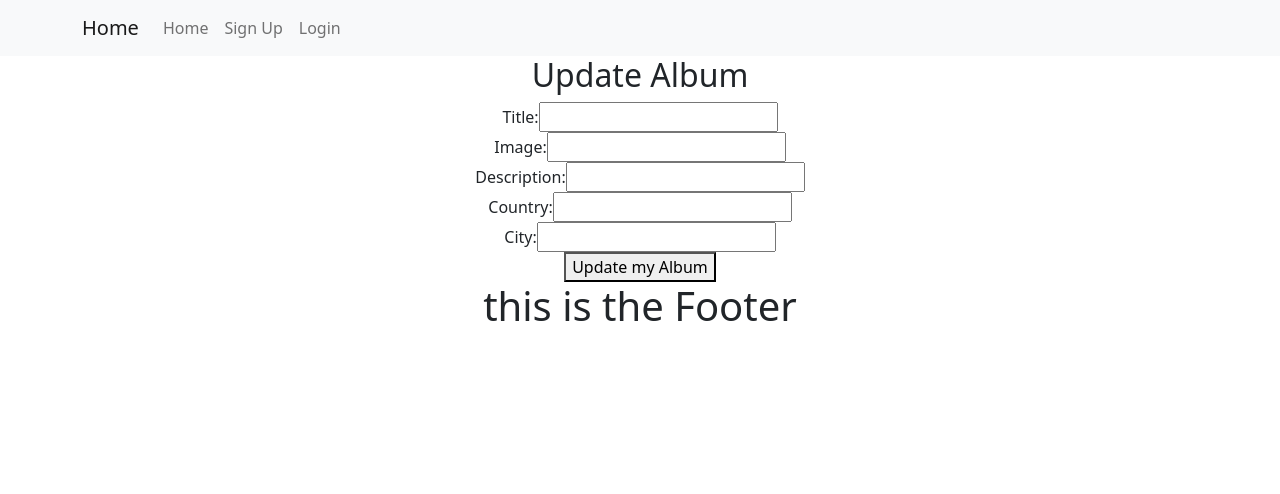
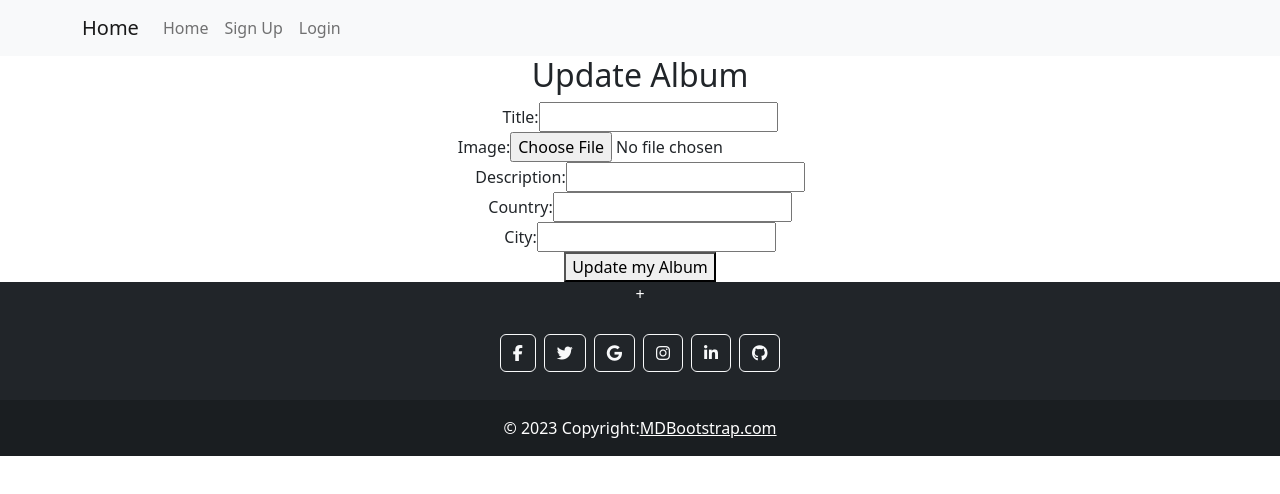
Before and after one commit to Travel-socialmedia-project/travel-frontend, a React (Create React App) app in the folder travelfront/: page /updatealbum/1 in a window 1280 px wide. Shown: the top 494 px of the page. Built offline with nearby package versions, Linux system fonts and the light colour scheme; no server answers.

Commit message:
Co-authored-by: andrehcarvalho6 <andrehcarvalho6@users.noreply.github.com>

```diff
--- a/travelfront/package.json
+++ b/travelfront/package.json
@@ -3,6 +3,7 @@
   "version": "0.1.0",
   "private": true,
   "dependencies": {
+    "@fortawesome/fontawesome-free": "^6.4.0",
     "@testing-library/jest-dom": "^5.16.5",
     "@testing-library/react": "^13.4.0",
     "@testing-library/user-event": "^13.5.0",
--- a/travelfront/src/Pages/AlbumsList.js
+++ b/travelfront/src/Pages/AlbumsList.js
@@ -2,6 +2,9 @@ import { useState, useEffect } from "react";
 import axios from 'axios';
 import AddAlbum from "../components/AddAlbum";
 import { Link } from "react-router-dom";
+//
+import { Card, Button } from 'react-bootstrap';
+import Placeholder from 'react-bootstrap/Placeholder';
 
 function AlbumList(){
 
@@ -23,37 +26,70 @@ function AlbumList(){
 
 
 
+//   return (
+//     <div>
+
+//       <h1>Album list</h1>
+//       <AddAlbum refreshAlbums={getAllAlbums} />
+//       <div>
+//         {albums.map((album) => (
+//           <div key={album._id} {...album}>
+//             <img src={album.image} alt={album.title} />
+//             <p>{album.title}</p>
+//             <p>{album.country}</p>
+//             <p>{album.user.name}</p>
+//             {console.log(album.image)}
+//             <Link to={`/albums/${album._id}`} ><button>Details</button></Link>
+//           </div>
+
+//         ))}
+//       </div>
+//     </div>
+//   );
+// }
+
+// export default AlbumList;
+
+
+
+
   return (
     <div>
-
       <h1>Album list</h1>
       <AddAlbum refreshAlbums={getAllAlbums} />
-      <div>
+      <div className="d-flex justify-content-around flex-wrap">
         {albums.map((album) => (
-          <div key={album._id} {...album}>
-            <p>{album.title}</p>
-            <img src={album.image} alt={album.title} />
-            <p>{album.country}</p>
-            <p>{album.user.name}</p>
-            {console.log(album.image)}
-            <Link to={`/albums/${album._id}`} ><button>Details</button></Link>
-          </div>
-
+          <Card key={album._id} style={{ width: '18rem' }}>
+            <Card.Img variant="top" src={album.image} alt={album.title} />
+            <Card.Body>
+              <Card.Title>{album.title}</Card.Title>
+              <Card.Text>
+                {album.country} - {album.user.name}
+              </Card.Text>
+              <Button variant="primary" as={Link} to={`/albums/${album._id}`}>
+                Details
+              </Button>
+            </Card.Body>
+          </Card>
         ))}
+        {!albums.length && (
+          <Card style={{ width: '18rem' }}>
+            <Placeholder as={Card.Title} animation="glow">
+              <Placeholder xs={6} />
+            </Placeholder>
+            <Placeholder as={Card.Text} animation="glow">
+              <Placeholder xs={7} /> <Placeholder xs={4} /> <Placeholder xs={4} />{' '}
+              <Placeholder xs={6} /> <Placeholder xs={8} />
+            </Placeholder>
+            <Placeholder.Button variant="primary" xs={6} />
+          </Card>
+        )}
       </div>
     </div>
   );
 }
 
 export default AlbumList;
-// {/* <div className="AlbumCard card"> */}
-
-// {/* <Link to={`/albums/${_id}`}>
-//   <h3>{title}</h3>
-// </Link>
-// <p style={{ maxWidth: "400px" }}>{description} </p>
-// </div> */}
-
 
 
 
--- a/travelfront/src/Pages/LoginPage.js
+++ b/travelfront/src/Pages/LoginPage.js
@@ -2,7 +2,7 @@ import { useState, useContext } from "react";
 import axios from "axios";
 import { Link, useNavigate, useParams } from "react-router-dom";
 import { Auth } from "../components/auth";
-import api from "../service/service";
+
 
 function LoginPage() {
   const [email, setEmail] = useState("");
--- a/travelfront/src/Pages/UpdateAlbum.js
+++ b/travelfront/src/Pages/UpdateAlbum.js
@@ -5,11 +5,11 @@ import { useNavigate, useParams } from "react-router-dom";
 function UpdateAlbum() {
     const [form, setForm] = useState({
       title: "",
-      image: "",
       description: "",
       country: "",
       city: "",
     });
+    const [image, setImage] = useState("");
     const { albumId } = useParams();
     const navigate = useNavigate();
     const storedToken = localStorage.getItem('authToken');
@@ -75,13 +75,12 @@ function UpdateAlbum() {
         </label>
         <br />
         <label>
-          Image:
-          <input
-            type="text"
-            name="image"
-            value={form.image}
-            onChange={handleFormChange}
-          />
+        Image:
+            <input
+              type="file"
+              name="image"
+              onChange={(e) => setImage(e.target.files[0])}
+            />
         </label>
         <br />
         <label>
--- a/travelfront/src/components/Footer.js
+++ b/travelfront/src/components/Footer.js
@@ -1,18 +1,90 @@
+import React from "react";
+import '@fortawesome/fontawesome-free/css/all.min.css';
+<link
+  rel="stylesheet"
+  href="https://cdn.jsdelivr.net/npm/bootstrap@5.2.3/dist/css/bootstrap.min.css"
+  integrity="sha384-rbsA2VBKQhggwzxH7pPCaAqO46MgnOM80zW1RWuH61DGLwZJEdK2Kadq2F9CUG65"
+  crossorigin="anonymous"
+/>
 
+function Footer() {
+  return (
+    <footer className="bg-dark text-center text-white">+
+      {/* Grid container */}
+      <div className="container p-4 pb-0">
+        {/* Section: Social media */}
+        <section className="mb-4">
+          {/* Facebook */}
+          <a
+            className="btn btn-outline-light btn-floating m-1"
+            href="#!"
+            role="button"
+          >
+            <i className="fab fa-facebook-f"></i>
+          </a>
 
+          {/* Twitter */}
+          <a
+            className="btn btn-outline-light btn-floating m-1"
+            href="#!"
+            role="button"
+          >
+            <i className="fab fa-twitter"></i>
+          </a>
 
-function Footer () {
+          {/* Google */}
+          <a
+            className="btn btn-outline-light btn-floating m-1"
+            href="#!"
+            role="button"
+          >
+            <i className="fab fa-google"></i>
+          </a>
 
+          {/* Instagram */}
+          <a
+            className="btn btn-outline-light btn-floating m-1"
+            href="#!"
+            role="button"
+          >
+            <i className="fab fa-instagram"></i>
+          </a>
 
-    return ( <h1> this is the Footer </h1>
-    )
+          {/* Linkedin */}
+          <a
+            className="btn btn-outline-light btn-floating m-1"
+            href="#!"
+            role="button"
+          >
+            <i className="fab fa-linkedin-in"></i>
+          </a>
+
+          {/* Github */}
+          <a
+            className="btn btn-outline-light btn-floating m-1"
+            href="#!"
+            role="button"
+          >
+            <i className="fab fa-github"></i>
+          </a>
+        </section>
+        {/* Section: Social media */}
+      </div>
+      {/* Grid container */}
+
+      {/* Copyright */}
+      <div
+        className="text-center p-3"
+        style={{ backgroundColor: "rgba(0, 0, 0, 0.2)" }}
+      >
+        © {new Date().getFullYear()} Copyright:
+        <a className="text-white" href="https://mdbootstrap.com/">
+          MDBootstrap.com
+        </a>
+      </div>
+      {/* Copyright */}
+    </footer>
+  );
 }
 
-
-
-
-
-
-
-
 export default Footer;
```
Also changed, not shown: 1 other file (tests, documents, lock files or other folders).
